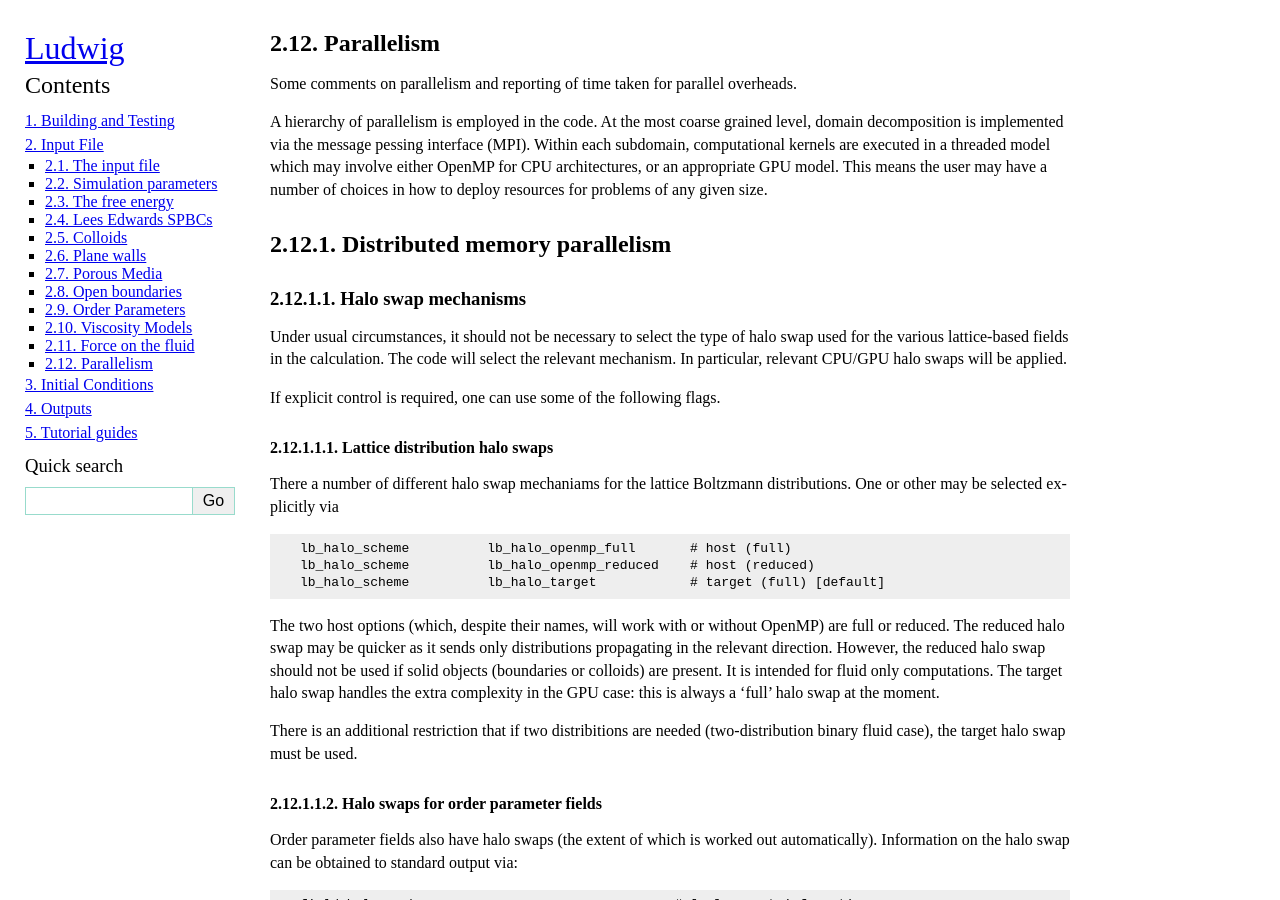
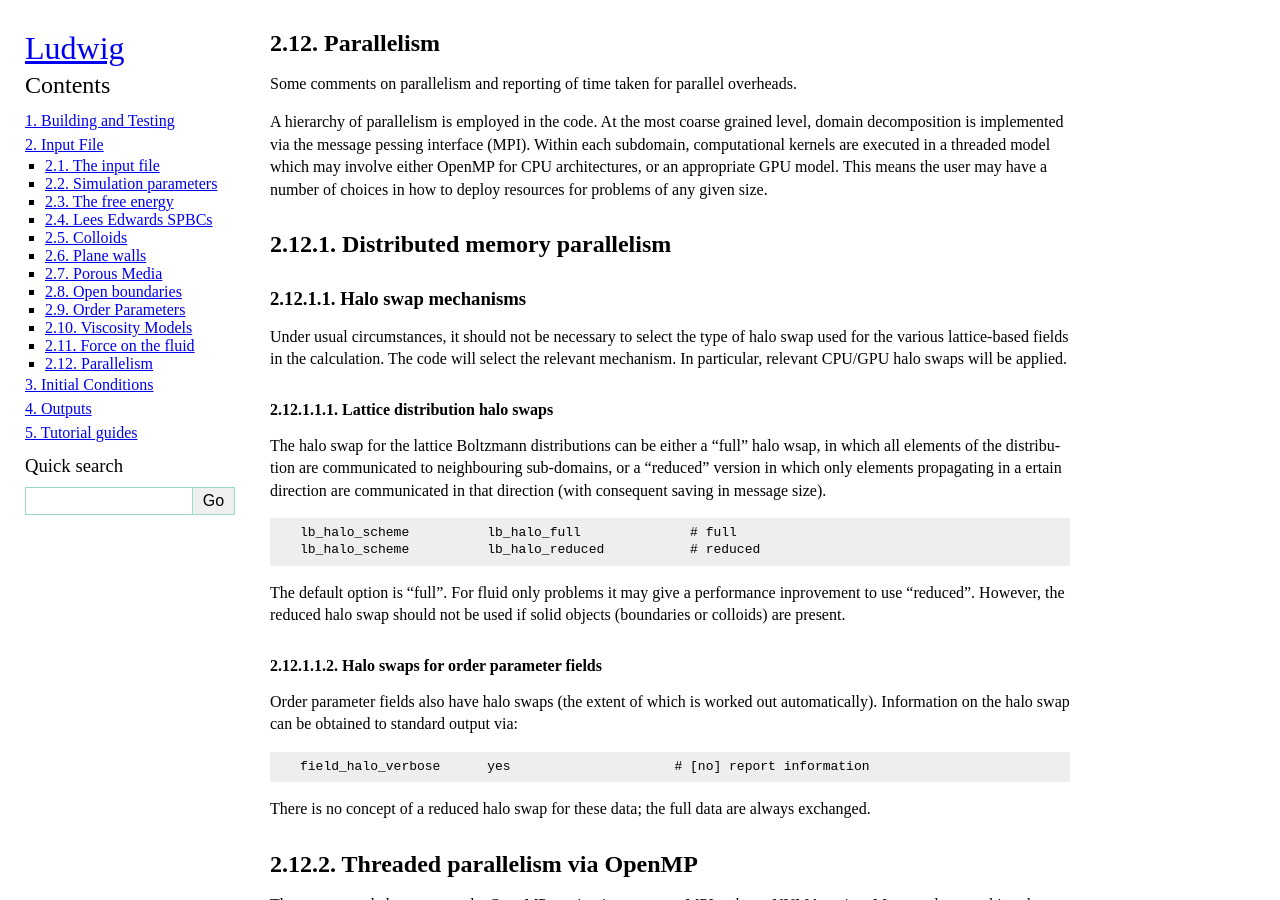
Before and after one commit to ludwig-cf/ludwig-cf.github.io, a Sphinx documentation site: the page built from docs/inputs/parallel.rst, in a window 1280 px wide and 900 px high. Built offline with Sphinx 7.4.7, drawn with Linux system fonts in a browser that asks for light colours.

Commit message:
Update halo swap input keys

```diff
--- a/docs/inputs/parallel.rst
+++ b/docs/inputs/parallel.rst
@@ -30,33 +30,27 @@ type of halo swap used for the various lattice-based fields in the
 calculation. The code will select the relevant mechanism. In
 particular, relevant CPU/GPU halo swaps will be applied.
 
-If explicit control is required, one can use some of the following
-flags.
 
 Lattice distribution halo swaps
 """""""""""""""""""""""""""""""
 
-There a number of different halo swap mechaniams for the lattice Boltzmann
-distributions. One or other may be selected explicitly via
+The halo swap for the lattice Boltzmann distributions can be either
+a "full" halo wsap, in which all elements of the distribution are
+communicated to neighbouring sub-domains, or a "reduced" version
+in which only elements propagating in a ertain direction are
+communicated in that direction (with consequent saving in message
+size).
 
 .. code-block:: none
 
-  lb_halo_scheme          lb_halo_openmp_full       # host (full)
-  lb_halo_scheme          lb_halo_openmp_reduced    # host (reduced)
-  lb_halo_scheme          lb_halo_target            # target (full) [default]
+  lb_halo_scheme          lb_halo_full              # full
+  lb_halo_scheme          lb_halo_reduced           # reduced
 
-The two host options (which, despite their names, will work with or
-without OpenMP) are full or reduced. The reduced halo swap may be
-quicker as it sends only distributions propagating in the relevant
-direction. However, the reduced halo swap should not be used if
-solid objects (boundaries or colloids) are present. It is intended
-for fluid only computations. The target halo swap handles the extra
-complexity in the GPU case: this is always a 'full' halo swap at the
-moment.
+The default option is "full". For fluid only problems it may give
+a performance inprovement to use "reduced".
+However, the reduced halo swap should not be used if
+solid objects (boundaries or colloids) are present.
 
-There is an additional restriction that if two distribitions are
-needed (two-distribution binary fluid case), the target halo swap
-must be used.
 
 Halo swaps for order parameter fields
 """""""""""""""""""""""""""""""""""""
```
